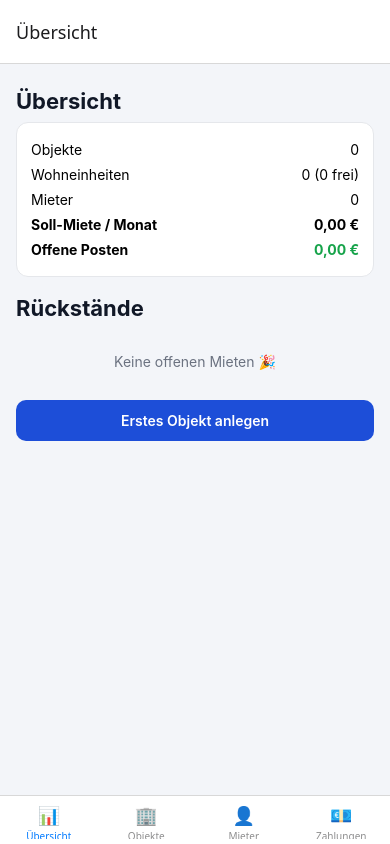
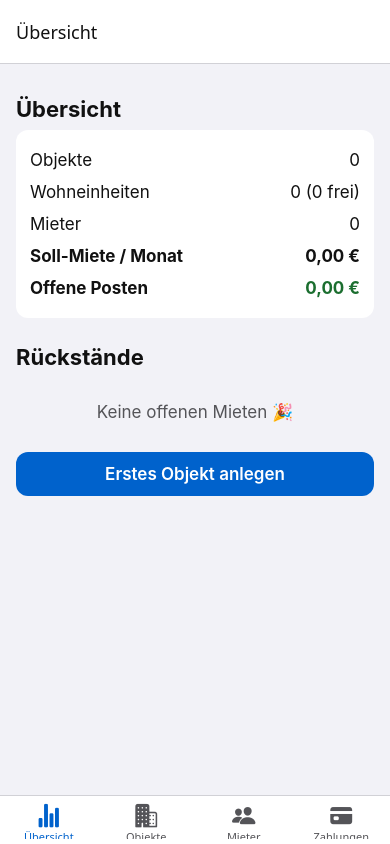
Before and after one commit to PetersAlex1998/App-, a React Native app: screen / in a window 390 px wide. Built offline with nearby package versions, Linux system fonts and the light colour scheme.

Commit message:
Apply Apple HIG design rules: semantic light/dark colors, 17pt type, 44pt targets, a11y labels, tab icons
Co-Authored-By: Claude Sonnet 5.5 <noreply@anthropic.com>
Claude-Session: https://claude.ai/code/session_01Crjm5cVQkMxmzvVZZjTwtT

```diff
--- a/App.tsx
+++ b/App.tsx
@@ -1,7 +1,9 @@
 import React from 'react';
-import { ActivityIndicator, Text } from 'react-native';
+import { ActivityIndicator } from 'react-native';
+import { Ionicons } from '@expo/vector-icons';
+import { useColors } from './src/theme';
 import { StatusBar } from 'expo-status-bar';
-import { NavigationContainer } from '@react-navigation/native';
+import { DefaultTheme, NavigationContainer } from '@react-navigation/native';
 import { createBottomTabNavigator } from '@react-navigation/bottom-tabs';
 import { createNativeStackNavigator } from '@react-navigation/native-stack';
 import { SafeAreaProvider } from 'react-native-safe-area-context';
@@ -13,25 +15,27 @@ import { PropertyDetail, TenantDetail } from './src/screens/Details';
 const Tab = createBottomTabNavigator();
 const Stack = createNativeStackNavigator();
 
-const icon = (e: string) => () => <Text style={{ fontSize: 18 }}>{e}</Text>;
+const icon = (name: React.ComponentProps<typeof Ionicons>['name']) => ({ color, size }: { color: string; size: number }) => <Ionicons name={name} size={size} color={color} />;
 
 function Tabs() {
+  const c = useColors();
   return (
-    <Tab.Navigator>
-      <Tab.Screen name="Übersicht" component={Dashboard} options={{ tabBarIcon: icon('📊') }} />
-      <Tab.Screen name="Objekte" component={Properties} options={{ tabBarIcon: icon('🏢') }} />
-      <Tab.Screen name="Mieter" component={Tenants} options={{ tabBarIcon: icon('👤') }} />
-      <Tab.Screen name="Zahlungen" component={Payments} options={{ tabBarIcon: icon('💶') }} />
+    <Tab.Navigator screenOptions={{ tabBarActiveTintColor: c.primary, tabBarInactiveTintColor: c.muted, tabBarStyle: { backgroundColor: c.card }, tabBarLabelStyle: { fontSize: 11 }, headerStyle: { backgroundColor: c.card }, headerTintColor: c.text }}>
+      <Tab.Screen name="Übersicht" component={Dashboard} options={{ tabBarIcon: icon('stats-chart') }} />
+      <Tab.Screen name="Objekte" component={Properties} options={{ tabBarIcon: icon('business') }} />
+      <Tab.Screen name="Mieter" component={Tenants} options={{ tabBarIcon: icon('people') }} />
+      <Tab.Screen name="Zahlungen" component={Payments} options={{ tabBarIcon: icon('card') }} />
     </Tab.Navigator>
   );
 }
 
 function Root() {
   const { ready } = useStore();
+  const c = useColors();
   if (!ready) return <ActivityIndicator style={{ flex: 1 }} />;
   return (
-    <NavigationContainer>
-      <Stack.Navigator>
+    <NavigationContainer theme={{ dark: c.bg === "#000000", colors: { primary: c.primary, background: c.bg, card: c.card, text: c.text, border: c.line, notification: c.danger }, fonts: DefaultTheme.fonts }}>
+      <Stack.Navigator screenOptions={{ headerStyle: { backgroundColor: c.card }, headerTintColor: c.primary, headerTitleStyle: { color: c.text }, headerBackTitle: 'Zurück' }}>
         <Stack.Screen name="Tabs" component={Tabs} options={{ headerShown: false }} />
         <Stack.Screen name="PropertyForm" component={PropertyForm} options={{ title: 'Objekt' }} />
         <Stack.Screen name="PropertyDetail" component={PropertyDetail} options={{ title: 'Objekt' }} />
--- a/app.json
+++ b/app.json
@@ -5,7 +5,7 @@
     "version": "1.0.0",
     "orientation": "portrait",
     "icon": "./assets/icon.png",
-    "userInterfaceStyle": "light",
+    "userInterfaceStyle": "automatic",
     "ios": {
       "supportsTablet": true
     },
--- a/package.json
+++ b/package.json
@@ -3,6 +3,7 @@
   "version": "1.0.0",
   "main": "index.ts",
   "dependencies": {
+    "@expo/vector-icons": "^15.1.1",
     "@react-native-async-storage/async-storage": "^3.1.1",
     "@react-navigation/bottom-tabs": "^7.21.0",
     "@react-navigation/native": "^7.5.1",
--- a/src/screens/Details.tsx
+++ b/src/screens/Details.tsx
@@ -1,11 +1,12 @@
 import React, { useState } from 'react';
-import { Text, View } from 'react-native';
+import { View } from 'react-native';
 import { useStore, uid } from '../store';
-import { Btn, Card, Choice, Empty, Field, Muted, Row, Screen, Title, colors, notify } from '../ui';
+import { Btn, Card, Choice, Empty, Field, Muted, Row, Screen, Title, useColors, notify, Body } from '../ui';
 import { addDays, dateDE, eur, nkStatement, num, openItems, today, totalOpen } from '../calc';
 import { exportPdf, nkHtml, reminderHtml } from '../pdf';
 
 export function PropertyDetail({ route, navigation }: any) {
+  const colors = useColors();
   const { db } = useStore();
   const p = db.properties.find((x) => x.id === route.params.id);
   if (!p) return <Screen><Empty text="Objekt nicht gefunden" /></Screen>;
@@ -23,9 +24,9 @@ export function PropertyDetail({ route, navigation }: any) {
         const t = db.tenants.find((x) => x.unitId === u.id && !x.moveOut);
         return (
           <Card key={u.id} onPress={() => navigation.navigate('UnitForm', { id: u.id })}>
-            <Text style={{ fontWeight: '600' }}>{u.name}</Text>
+            <Body bold>{u.name}</Body>
             <Muted>{u.area} m² · {u.rooms} Zi. · {eur(u.coldRent)} + {eur(u.advance)} NK</Muted>
-            <Text style={{ color: t ? colors.text : colors.muted }}>{t ? `Mieter: ${t.name}` : 'Leerstand'}</Text>
+            <Body color={t ? colors.text : colors.muted}>{t ? `Mieter: ${t.name}` : 'Leerstand'}</Body>
           </Card>
         );
       })}
@@ -44,6 +45,7 @@ export function PropertyDetail({ route, navigation }: any) {
 }
 
 export function TenantDetail({ route, navigation }: any) {
+  const colors = useColors();
   const { db, save } = useStore();
   const t = db.tenants.find((x) => x.id === route.params.id);
   const [year, setYear] = useState(new Date().getFullYear() - 1);
@@ -82,7 +84,7 @@ export function TenantDetail({ route, navigation }: any) {
 
       <Title>Offene Posten</Title>
       <Card>
-        {items.length === 0 && <Text style={{ color: colors.ok }}>Alles bezahlt</Text>}
+        {items.length === 0 && <Body color={colors.ok}>Alles bezahlt</Body>}
         {items.map((i) => <Row key={i.month} left={i.month} right={eur(i.open)} color={colors.danger} />)}
         {items.length > 0 && <Row bold left="Summe" right={eur(open)} color={colors.danger} />}
       </Card>
--- a/src/screens/Lists.tsx
+++ b/src/screens/Lists.tsx
@@ -1,10 +1,11 @@
 import React from 'react';
 import { View, Text } from 'react-native';
 import { useStore } from '../store';
-import { Btn, Card, Empty, Muted, Row, Screen, Title, colors } from '../ui';
+import { Btn, Card, Empty, Body, Muted, Row, Screen, Title, useColors } from '../ui';
 import { dateDE, eur, openItems, totalOpen } from '../calc';
 
 export function Dashboard({ navigation }: any) {
+  const colors = useColors();
   const { db } = useStore();
   const rentRoll = db.tenants.filter((t) => !t.moveOut || t.moveOut >= new Date().toISOString().slice(0, 10)).reduce((s, t) => {
     const u = db.units.find((x) => x.id === t.unitId);
@@ -27,9 +28,9 @@ export function Dashboard({ navigation }: any) {
       {arrears.length === 0 && <Empty text="Keine offenen Mieten 🎉" />}
       {arrears.map((t) => (
         <Card key={t.id} onPress={() => navigation.navigate('TenantDetail', { id: t.id })}>
-          <Text style={{ fontWeight: '600' }}>{t.name}</Text>
+          <Body bold>{t.name}</Body>
           <Muted>{openItems(db, t).length} Monat(e) offen</Muted>
-          <Text style={{ color: colors.danger, fontWeight: '700' }}>{eur(totalOpen(db, t))}</Text>
+          <Body bold color={colors.danger}>{eur(totalOpen(db, t))}</Body>
         </Card>
       ))}
       {db.properties.length === 0 && <Btn title="Erstes Objekt anlegen" onPress={() => navigation.navigate('PropertyForm', {})} />}
@@ -45,7 +46,7 @@ export function Properties({ navigation }: any) {
       {db.properties.length === 0 && <Empty text="Noch keine Objekte." />}
       {db.properties.map((p) => (
         <Card key={p.id} onPress={() => navigation.navigate('PropertyDetail', { id: p.id })}>
-          <Text style={{ fontWeight: '700', fontSize: 16 }}>{p.name}</Text>
+          <Body bold>{p.name}</Body>
           <Muted>{p.street}, {p.zip} {p.city}</Muted>
           <Muted>{db.units.filter((u) => u.propertyId === p.id).length} Einheit(en)</Muted>
         </Card>
@@ -55,6 +56,7 @@ export function Properties({ navigation }: any) {
 }
 
 export function Tenants({ navigation }: any) {
+  const colors = useColors();
   const { db } = useStore();
   return (
     <Screen>
@@ -65,9 +67,9 @@ export function Tenants({ navigation }: any) {
         const o = totalOpen(db, t);
         return (
           <Card key={t.id} onPress={() => navigation.navigate('TenantDetail', { id: t.id })}>
-            <Text style={{ fontWeight: '700', fontSize: 16 }}>{t.name}</Text>
+            <Body bold>{t.name}</Body>
             <Muted>{u?.name ?? '–'} · seit {dateDE(t.moveIn)}{t.moveOut ? ` bis ${dateDE(t.moveOut)}` : ''}</Muted>
-            <Text style={{ color: o > 0 ? colors.danger : colors.ok }}>{o > 0 ? `Offen: ${eur(o)}` : 'Ausgeglichen'}</Text>
+            <Body color={o > 0 ? colors.danger : colors.ok}>{o > 0 ? `Offen: ${eur(o)}` : 'Ausgeglichen'}</Body>
           </Card>
         );
       })}
@@ -76,6 +78,7 @@ export function Tenants({ navigation }: any) {
 }
 
 export function Payments({ navigation }: any) {
+  const colors = useColors();
   const { db } = useStore();
   const list = [...db.payments].sort((a, b) => b.date.localeCompare(a.date));
   return (
@@ -85,8 +88,8 @@ export function Payments({ navigation }: any) {
       {list.map((p) => (
         <Card key={p.id} onPress={() => navigation.navigate('PaymentForm', { id: p.id })}>
           <View style={{ flexDirection: 'row', justifyContent: 'space-between' }}>
-            <Text style={{ fontWeight: '600' }}>{db.tenants.find((t) => t.id === p.tenantId)?.name ?? '?'}</Text>
-            <Text style={{ fontWeight: '700', color: colors.ok }}>{eur(p.amount)}</Text>
+            <Body bold>{db.tenants.find((t) => t.id === p.tenantId)?.name ?? '?'}</Body>
+            <Body bold color={colors.ok}>{eur(p.amount)}</Body>
           </View>
           <Muted>{dateDE(p.date)} · {p.kind}{p.kind === 'miete' ? ` ${p.month}` : ''}</Muted>
         </Card>
--- /dev/null
+++ b/src/theme.ts
@@ -0,0 +1,22 @@
+import { useColorScheme } from 'react-native';
+
+// Semantische Farben (HIG color.md: Rollen statt fester Werte, Light/Dark/Kontrast).
+// Kontrast (Text, berechnet): text/bg ≥ 12:1, muted ≥ 4.5:1, danger/ok ≥ 4.5:1 auf card und bg.
+const light = {
+  bg: '#f2f2f7', card: '#ffffff', text: '#111111', muted: '#545458',
+  primary: '#0062cc', onPrimary: '#ffffff', danger: '#b3261e', ok: '#1b6e2f',
+  line: '#d1d1d6', fill: '#e5e5ea',
+};
+const dark = {
+  bg: '#000000', card: '#1c1c1e', text: '#ffffff', muted: '#aeaeb2',
+  primary: '#4da3ff', onPrimary: '#001a33', danger: '#ff8a80', ok: '#5fd37a',
+  line: '#38383a', fill: '#2c2c2e',
+};
+export type Colors = typeof light;
+export const useColors = (): Colors => (useColorScheme() === 'dark' ? dark : light);
+
+// Typografie (typography.md: Standard 17 pt, Minimum 11 pt; skaliert mit Systemeinstellung).
+export const type = {
+  largeTitle: 28, title: 22, headline: 17, body: 17, subhead: 15, footnote: 13,
+};
+export const MIN_TARGET = 44; // Mindestgröße Touch-Ziel (accessibility.md)
--- a/src/ui.tsx
+++ b/src/ui.tsx
@@ -1,53 +1,85 @@
 import React from 'react';
-import { Alert, Platform, Pressable, ScrollView, StyleSheet, Text, TextInput, View } from 'react-native';
+import { Alert, Platform, Pressable, ScrollView, Text, TextInput, View } from 'react-native';
+import { MIN_TARGET, type, useColors } from './theme';
 
-export const colors = { bg: '#f3f5f9', card: '#fff', primary: '#1d4ed8', text: '#111827', muted: '#6b7280', danger: '#dc2626', ok: '#16a34a', line: '#e5e7eb' };
+export { useColors };
 
 export function Screen({ children }: { children: React.ReactNode }) {
-  return <ScrollView style={s.screen} contentContainerStyle={{ padding: 16, paddingBottom: 48 }} keyboardShouldPersistTaps="handled">{children}</ScrollView>;
+  const c = useColors();
+  return <ScrollView style={{ flex: 1, backgroundColor: c.bg }} contentContainerStyle={{ padding: 16, paddingBottom: 48 }} keyboardShouldPersistTaps="handled" contentInsetAdjustmentBehavior="automatic">{children}</ScrollView>;
 }
-export const Title = ({ children }: { children: React.ReactNode }) => <Text style={s.title}>{children}</Text>;
-export const Muted = ({ children }: { children: React.ReactNode }) => <Text style={{ color: colors.muted, marginTop: 2 }}>{children}</Text>;
-export const Empty = ({ text }: { text: string }) => <Text style={{ color: colors.muted, textAlign: 'center', marginVertical: 24 }}>{text}</Text>;
+export const Title = ({ children }: { children: React.ReactNode }) => {
+  const c = useColors();
+  return <Text accessibilityRole="header" style={{ fontSize: type.title, fontWeight: '700', color: c.text, marginBottom: 8, marginTop: 16 }}>{children}</Text>;
+};
+export const Muted = ({ children }: { children: React.ReactNode }) => {
+  const c = useColors();
+  return <Text style={{ color: c.muted, marginTop: 2, fontSize: type.subhead }}>{children}</Text>;
+};
+export const Body = ({ children, bold, color }: { children: React.ReactNode; bold?: boolean; color?: string }) => {
+  const c = useColors();
+  return <Text style={{ color: color ?? c.text, fontSize: type.body, fontWeight: bold ? '600' : '400' }}>{children}</Text>;
+};
+export const Empty = ({ text }: { text: string }) => {
+  const c = useColors();
+  return <Text style={{ color: c.muted, textAlign: 'center', marginVertical: 24, fontSize: type.body }}>{text}</Text>;
+};
 
 export function Card({ children, onPress }: { children: React.ReactNode; onPress?: () => void }) {
-  return <Pressable onPress={onPress} style={({ pressed }) => [s.card, pressed && onPress ? { opacity: 0.7 } : null]}>{children}</Pressable>;
+  const c = useColors();
+  const style = { backgroundColor: c.card, borderRadius: 12, padding: 14, marginBottom: 10, minHeight: onPress ? MIN_TARGET : undefined };
+  if (!onPress) return <View style={style}>{children}</View>;
+  return <Pressable accessibilityRole="button" onPress={onPress} style={({ pressed }) => [style, pressed && { opacity: 0.6 }]}>{children}</Pressable>;
 }
 export function Btn({ title, onPress, kind = 'primary' }: { title: string; onPress: () => void; kind?: 'primary' | 'danger' | 'ghost' }) {
-  const bg = kind === 'primary' ? colors.primary : kind === 'danger' ? colors.danger : 'transparent';
+  const c = useColors();
+  const bg = kind === 'primary' ? c.primary : kind === 'danger' ? c.danger : c.card;
+  const fg = kind === 'primary' ? c.onPrimary : kind === 'danger' ? '#ffffff' : c.primary;
   return (
-    <Pressable onPress={onPress} style={[s.btn, { backgroundColor: bg, borderWidth: kind === 'ghost' ? 1 : 0, borderColor: colors.primary }]}>
-      <Text style={{ color: kind === 'ghost' ? colors.primary : '#fff', fontWeight: '600' }}>{title}</Text>
+    <Pressable accessibilityRole="button" accessibilityLabel={title} onPress={onPress}
+      style={({ pressed }) => ({ backgroundColor: bg, minHeight: MIN_TARGET, paddingHorizontal: 16, borderRadius: 12, alignItems: 'center', justifyContent: 'center', marginVertical: 6, opacity: pressed ? 0.7 : 1 })}>
+      <Text style={{ color: fg, fontWeight: '600', fontSize: type.body, textAlign: 'center' }}>{title}</Text>
     </Pressable>
   );
 }
 export function Field({ label, value, onChangeText, keyboard, multiline, placeholder }: { label: string; value: string; onChangeText: (v: string) => void; keyboard?: 'numeric' | 'email-address' | 'phone-pad'; multiline?: boolean; placeholder?: string }) {
+  const c = useColors();
   return (
     <View style={{ marginBottom: 12 }}>
-      <Text style={s.label}>{label}</Text>
-      <TextInput value={value} onChangeText={onChangeText} keyboardType={keyboard} multiline={multiline} placeholder={placeholder} style={[s.input, multiline && { minHeight: 70 }]} />
+      <Text style={{ fontSize: type.footnote, color: c.muted, marginBottom: 4 }}>{label}</Text>
+      <TextInput accessibilityLabel={label} value={value} onChangeText={onChangeText}
+        keyboardType={keyboard === 'numeric' ? 'decimal-pad' : keyboard} autoCapitalize={keyboard === 'email-address' ? 'none' : 'sentences'}
+        multiline={multiline} placeholder={placeholder} placeholderTextColor={c.muted}
+        style={{ backgroundColor: c.card, color: c.text, borderRadius: 10, paddingHorizontal: 12, paddingVertical: 10, fontSize: type.body, minHeight: multiline ? 88 : MIN_TARGET }} />
     </View>
   );
 }
 export function Choice<T extends string | number>({ label, value, options, onChange }: { label: string; value: T; options: { label: string; value: T }[]; onChange: (v: T) => void }) {
+  const c = useColors();
   return (
     <View style={{ marginBottom: 12 }}>
-      <Text style={s.label}>{label}</Text>
+      <Text style={{ fontSize: type.footnote, color: c.muted, marginBottom: 4 }}>{label}</Text>
       <View style={{ flexDirection: 'row', flexWrap: 'wrap', gap: 8 }}>
-        {options.map((o) => (
-          <Pressable key={String(o.value)} onPress={() => onChange(o.value)} style={[s.chip, o.value === value && { backgroundColor: colors.primary }]}>
-            <Text style={{ color: o.value === value ? '#fff' : colors.text }}>{o.label}</Text>
-          </Pressable>
-        ))}
+        {options.map((o) => {
+          const on = o.value === value;
+          return (
+            <Pressable key={String(o.value)} accessibilityRole="radio" accessibilityState={{ selected: on }} onPress={() => onChange(o.value)}
+              style={{ minHeight: MIN_TARGET, justifyContent: 'center', paddingHorizontal: 14, borderRadius: 22, backgroundColor: on ? c.primary : c.fill }}>
+              <Text style={{ color: on ? c.onPrimary : c.text, fontSize: type.body, fontWeight: on ? '600' : '400' }}>{o.label}</Text>
+            </Pressable>
+          );
+        })}
       </View>
     </View>
   );
 }
 export function Row({ left, right, bold, color }: { left: string; right: string; bold?: boolean; color?: string }) {
+  const c = useColors();
+  const st = { fontWeight: bold ? ('700' as const) : ('400' as const), fontSize: type.body, color: c.text };
   return (
-    <View style={{ flexDirection: 'row', justifyContent: 'space-between', paddingVertical: 4 }}>
-      <Text style={{ fontWeight: bold ? '700' : '400', flex: 1 }}>{left}</Text>
-      <Text style={{ fontWeight: bold ? '700' : '400', color }}>{right}</Text>
+    <View style={{ flexDirection: 'row', justifyContent: 'space-between', paddingVertical: 6, gap: 12 }}>
+      <Text style={[st, { flex: 1 }]}>{left}</Text>
+      <Text style={[st, color ? { color } : null]}>{right}</Text>
     </View>
   );
 }
@@ -62,13 +94,3 @@ export function notify(msg: string) {
   if (Platform.OS === 'web') window.alert(msg);
   else Alert.alert(msg);
 }
-
-const s = StyleSheet.create({
-  screen: { flex: 1, backgroundColor: colors.bg },
-  title: { fontSize: 22, fontWeight: '700', color: colors.text, marginBottom: 8, marginTop: 8 },
-  card: { backgroundColor: colors.card, borderRadius: 12, padding: 14, marginBottom: 10, borderWidth: 1, borderColor: colors.line },
-  btn: { paddingVertical: 12, paddingHorizontal: 16, borderRadius: 10, alignItems: 'center', marginVertical: 6 },
-  label: { fontSize: 12, color: colors.muted, marginBottom: 4 },
-  input: { backgroundColor: '#fff', borderWidth: 1, borderColor: colors.line, borderRadius: 8, padding: 10, fontSize: 15 },
-  chip: { paddingVertical: 8, paddingHorizontal: 12, borderRadius: 20, backgroundColor: '#e5e7eb' },
-});
```
Also changed, not shown: 1 other file (tests, documents, lock files or other folders).
